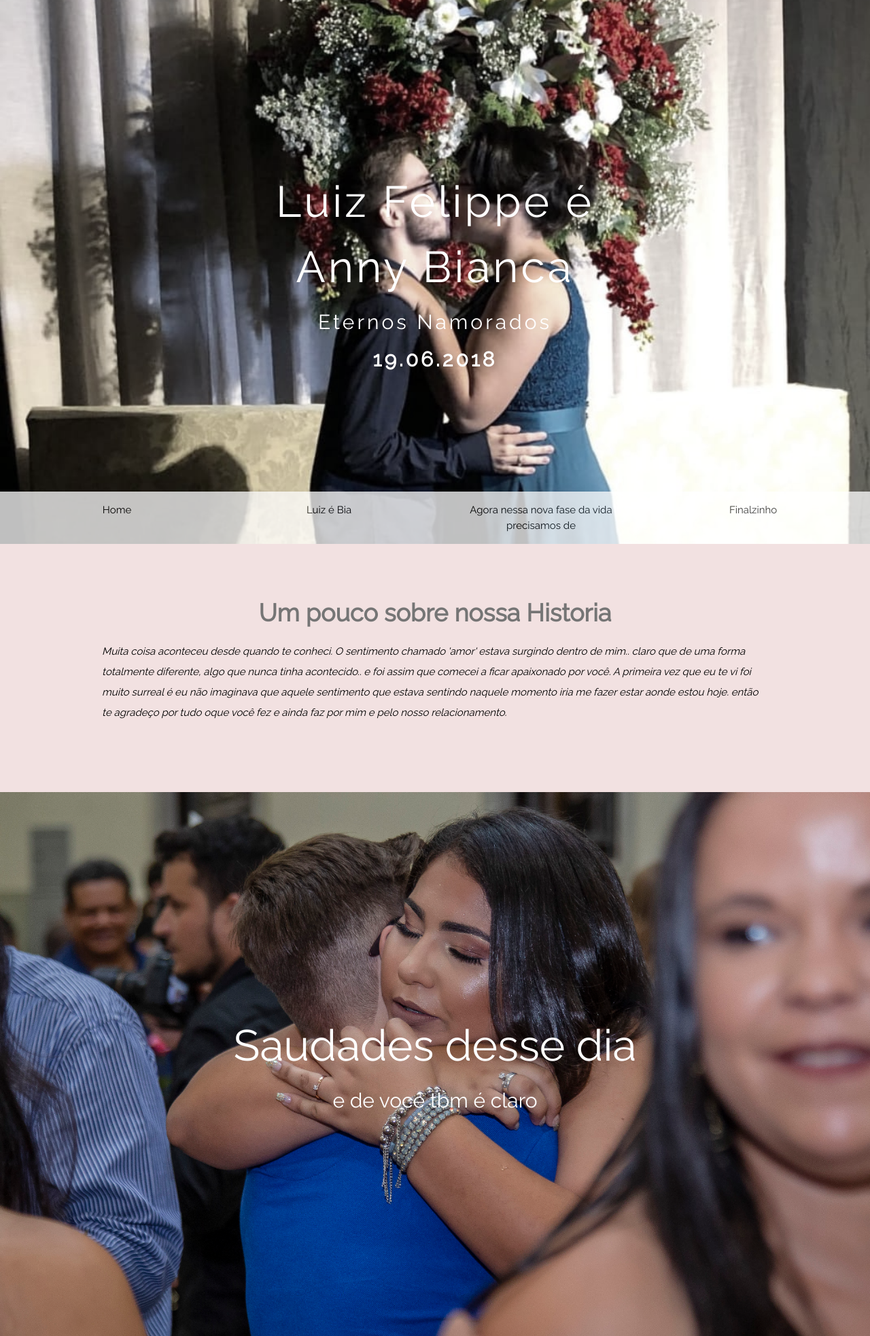
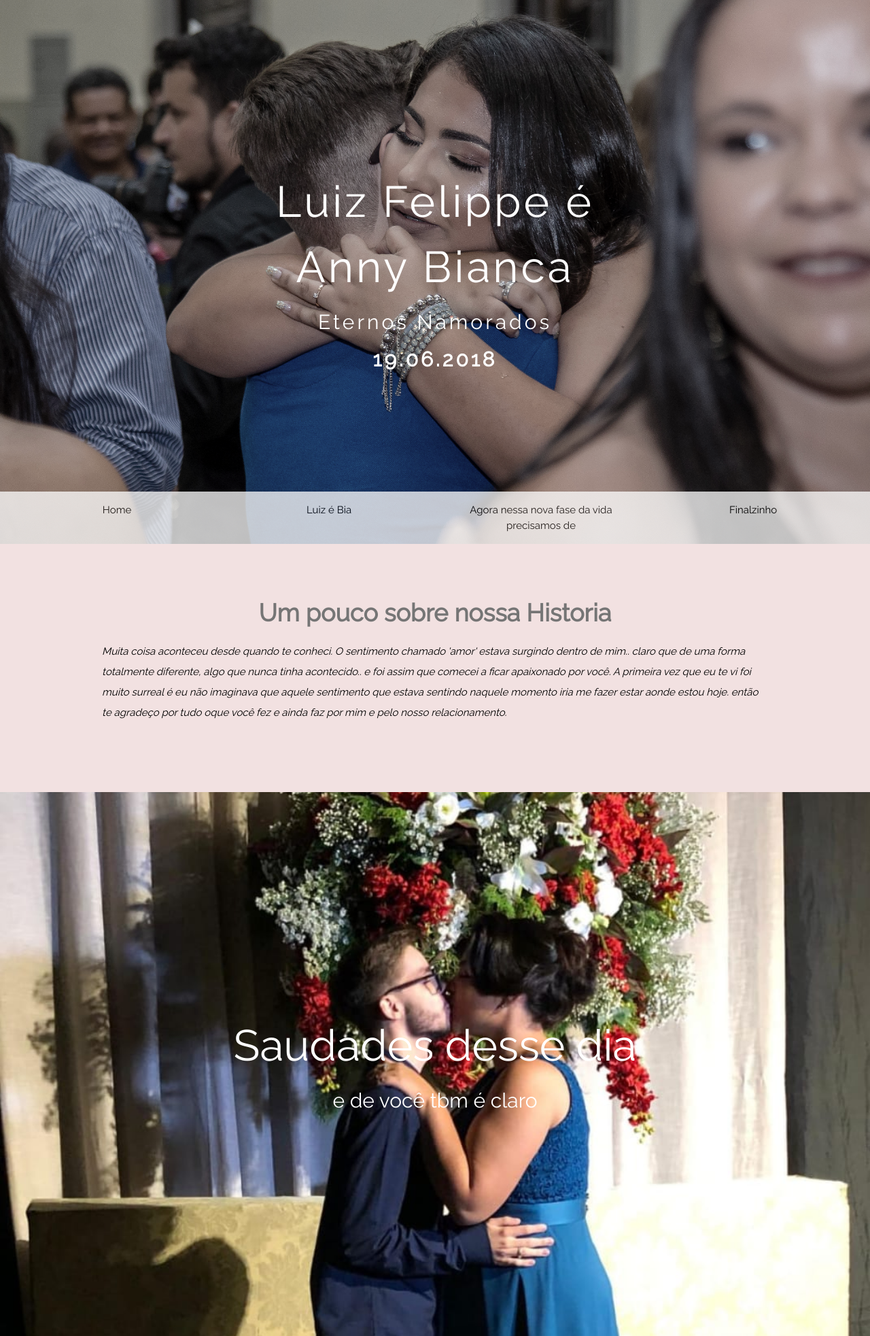
Before and after one commit to LuizFelippeSilvaFagundes/nossosite.github.io, a plain HTML site: page index.html in a window 1280 px wide. Shown: the top 1965 px of the page at 68% size. Drawn offline with nearby package versions, Linux system fonts and the light colour scheme.

Commit message:
Update index.html

```diff
--- a/index.html
+++ b/index.html
@@ -15,8 +15,8 @@ p {line-height: 2}
     background-position: center;
     background-size: cover;
 }
-.bgimg {background-image: url("images/fotoprincipal.jpeg")}
-.bgimg2 {background-image: url("images/fotonova.jpg")}
+.bgimg {background-image: url("images/fotonova.jpg")}
+.bgimg2 {background-image: url("images/fotoprincipal.jpeg")}
 </style>
 <body>
 
```
